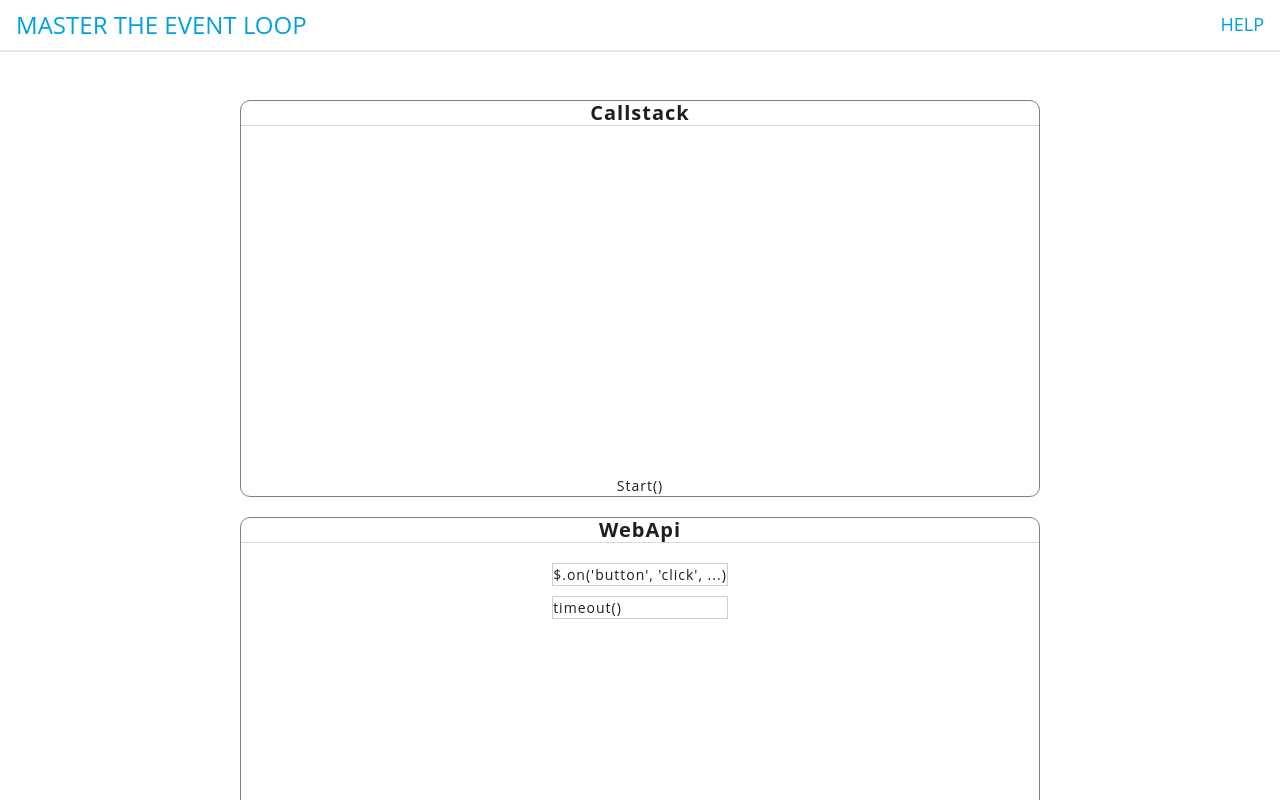
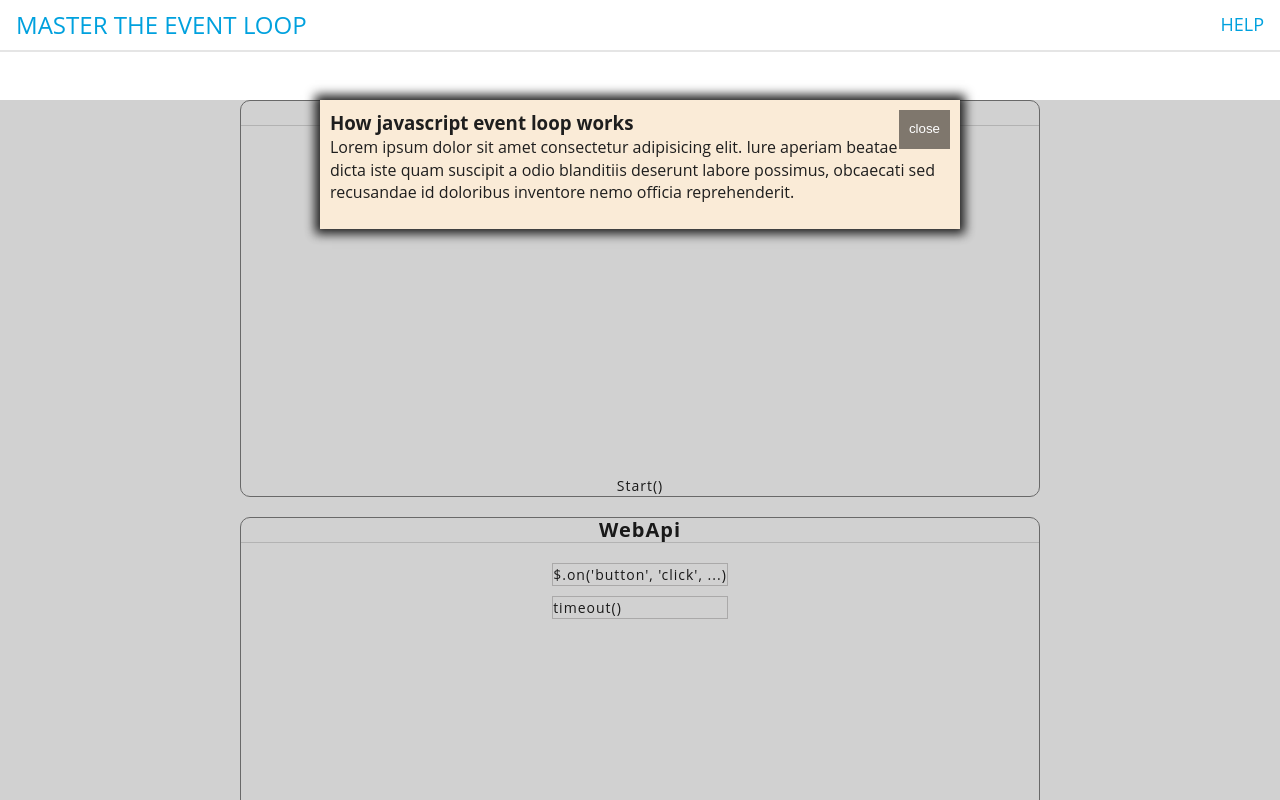
Before and after one commit to Dhaval1403/master-the-event-loop, a React (Create React App) app: page / in a window 1280 px wide. Shown: the top 800 px of the page. Built offline with nearby package versions, Linux system fonts and the light colour scheme.

Commit message:
add my name in the contribution list

```diff
--- a/src/App.js
+++ b/src/App.js
@@ -1,7 +1,7 @@
 import React, { Component } from 'react';
 import './App.css';
 
-import { Container } from './components/Container/Container';
+import Container from './components/Container/Container';
 
 class App extends Component {
 	render() {
--- a/src/components/Container/Container.js
+++ b/src/components/Container/Container.js
@@ -4,18 +4,18 @@ import React from 'react';
 import Callstack from '../Callstack/Callstack';
 import WebApi from '../WebApi/WebApi';
 import Console from '../Console/Console';
-import { Header } from '../Header/Header';
-
+import Header from '../Header/Header';
 import { Main } from '../../styles/layout';
 import { Normalize } from '../../styles/normalize';
+import Help from '../Help/Help';
 
-export const Container = () => {
+const Container = () => {
 	return (
 		<>
 			<Normalize />
 
 			<Header />
-
+			<Help />
 			<Main>
 				<Callstack />
 
@@ -28,3 +28,5 @@ export const Container = () => {
 		</>
 	);
 };
+
+export default Container;
--- a/src/components/Header/Header.js
+++ b/src/components/Header/Header.js
@@ -1,13 +1,14 @@
 import React from 'react';
 
 import { HeaderStyled, LinkTo } from './HeaderStyled';
-
 import { Box, Flex } from '../../styles/flex';
 import { Container } from '../../styles/layout';
 import { Title4, Title5 } from '../../styles/text';
 import { variable } from '../../styles/variable';
+import { connect } from 'react-redux';
+import { toggleHelp } from '../../redux/helpToggle/helpToggle.actions';
 
-export const Header = () => {
+const Header = ({ toggleHelp }) => {
 	return (
 		<>
 			<HeaderStyled>
@@ -24,9 +25,9 @@ export const Header = () => {
 						</Box>
 
 						<Box>
-							<LinkTo href="/">
-								<Title5 color="colorBlue">HELP</Title5>
-							</LinkTo>
+							<Title5 color="colorBlue" onClick={toggleHelp}>
+								HELP
+							</Title5>
 						</Box>
 					</Flex>
 				</Container>
@@ -34,3 +35,9 @@ export const Header = () => {
 		</>
 	);
 };
+
+const mapDispatchToProps = dispatch => ({
+	toggleHelp: () => dispatch(toggleHelp()),
+});
+
+export default connect(null, mapDispatchToProps)(Header);
--- /dev/null
+++ b/src/components/Help/Help.jsx
@@ -0,0 +1,38 @@
+import React from 'react';
+import './Help.styles.css';
+import { connect } from 'react-redux';
+import { toggleHelp } from '../../redux/helpToggle/helpToggle.actions';
+
+const Help = ({ isHelp, toggleHelp }) => {
+	return (
+		<React.Fragment>
+			{isHelp ? (
+				<div>
+					<div className="modal-content">
+						<div className="inner-modal">
+							<button onClick={toggleHelp} className="cls-btn">
+								close
+							</button>
+							<h3>How javascript event loop works</h3>
+							<p>
+								Lorem ipsum dolor sit amet consectetur adipisicing elit. Iure aperiam beatae dicta
+								iste quam suscipit a odio blanditiis deserunt labore possimus, obcaecati sed
+								recusandae id doloribus inventore nemo officia reprehenderit.
+							</p>
+						</div>
+					</div>
+				</div>
+			) : null}
+		</React.Fragment>
+	);
+};
+
+const mapStateToProps = ({ helpReducer: { isHelp } }) => ({
+	isHelp,
+});
+
+const mapDispatchToProps = dispatch => ({
+	toggleHelp: () => dispatch(toggleHelp()),
+});
+
+export default connect(mapStateToProps, mapDispatchToProps)(Help);
--- /dev/null
+++ b/src/components/Help/Help.styles.css
@@ -0,0 +1,30 @@
+.modal-content {
+	position: absolute;
+	background-color: #0000002e;
+	z-index: 100000;
+	width: 100vw;
+	height: 100vw;
+	display: grid;
+	justify-items: center;
+	align-items: baseline;
+}
+.inner-modal {
+	display: block;
+	z-index: 100000;
+	width: 50%;
+	height: auto;
+	margin: 0 auto;
+	background-color: antiquewhite;
+	padding: 10px;
+	box-shadow: 0 0 10px 5px;
+}
+.inner-modal button {
+	float: right;
+	cursor: pointer;
+	padding: 10px;
+	color: white;
+	background-color: rgba(0, 0, 0, 0.493);
+}
+.inner-modal * {
+	z-index: 1;
+}
--- /dev/null
+++ b/src/redux/helpToggle/helpToggle.actions.js
@@ -0,0 +1,5 @@
+import { helpTypes } from './helpToggle.types';
+
+export const toggleHelp = () => ({
+	type: helpTypes.TOGGLE_HELP,
+});
--- /dev/null
+++ b/src/redux/helpToggle/helpToggle.reducer.js
@@ -0,0 +1,18 @@
+import { helpTypes } from './helpToggle.types';
+
+const INITIAL_STATE = {
+	isHelp: true,
+};
+
+export const helpReducer = (state = INITIAL_STATE, action) => {
+	switch (action.type) {
+		case helpTypes.TOGGLE_HELP:
+			return {
+				...state,
+				isHelp: !state.isHelp,
+			};
+
+		default:
+			return state;
+	}
+};
--- /dev/null
+++ b/src/redux/helpToggle/helpToggle.types.js
@@ -0,0 +1,3 @@
+export const helpTypes = {
+	TOGGLE_HELP: 'TOGGLE_HELP',
+};
--- a/src/redux/rootReducer.js
+++ b/src/redux/rootReducer.js
@@ -1,8 +1,9 @@
 import { combineReducers } from 'redux';
+import { helpReducer } from './helpToggle/helpToggle.reducer';
 
 // import all reducers in this file and add them with a flag to the combineReducer method by adding it to the object
 // reducerName : reducer;
 
 export default combineReducers({
-  testReducer: 'Test'
-})
+	helpReducer: helpReducer,
+});
```
Also changed, not shown: src/styles/normalize.js.
